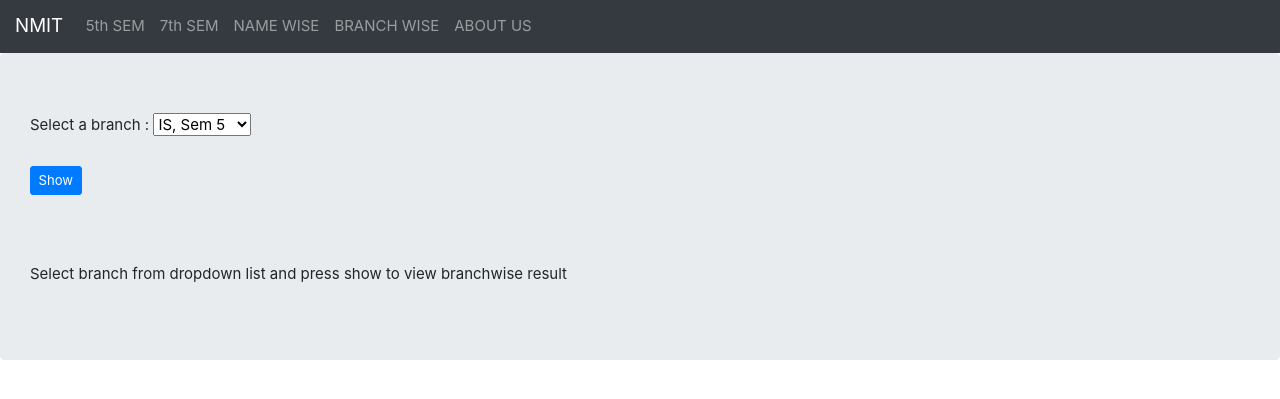
After one commit to madhuprakash19/nmitResults, a Django app: page /info/branchwise in a window 1280 px wide. The commit adds this page. Shown: the top 399 px of the page. Run offline with Django 3.2, Linux system fonts and the light colour scheme.

Commit message:
added branchwise feature

```diff
--- /dev/null
+++ b/nmit/templates/branchwise.html
@@ -0,0 +1,56 @@
+{% extends "base.html" %}
+{% block content %}
+<div class="jumbotron">
+  <form class="form" method="post">
+    {% csrf_token %}
+  <label for="branch">Select a branch : </label>
+  <select name="branch">
+    <option value="B.E - IS, Sem 5">IS, Sem 5</option>
+    <option value="B.E - CS, Sem 5">CS, Sem 5</option>
+    <option value="B.E - EC, Sem 5">EC, Sem 5</option>
+    <option value="B.E - EE, Sem 5">EE, Sem 5</option>
+    <option value="B.E - ME, Sem 5">ME, Sem 5</option>
+    <option value="B.E - AE, Sem 5">AE, Sem 5</option>
+    <option value="B.E - CV, Sem 5">CV, Sem 5</option>
+    <option value="B.E - IS, Sem 7">IS, Sem 7</option>
+    <option value="B.E - CS, Sem 7">CS, Sem 7</option>
+    <option value="B.E - EC, Sem 7">EC, Sem 7</option>
+    <option value="B.E - EE, Sem 7">EE, Sem 7</option>
+    <option value="B.E - ME, Sem 7">ME, Sem 7</option>
+    <option value="B.E - AE, Sem 7">AE, Sem 7</option>
+    <option value="B.E - CV, Sem 7">CV, Sem 7</option>
+  </select>
+  <br><br>
+  <input type="submit" value="Show" class="btn btn-sm btn-primary">
+</form>
+<br><br><br>
+{% if check %}
+<h3 class="text-muted">{{branch}} Results</h3><br>
+<table class="table">
+  <thead class="thead-dark">
+    <tr>
+      <th scope="col">#</th>
+      <th scope="col">Name</th>
+      <th scope="col">USN</th>
+      <th scope="col">BRANCH</th>
+      <th scope="col">SGPA</th>
+    </tr>
+  </thead>
+  <tbody>
+    {% for i in result %}
+    <tr>
+      <th scope="row">{{forloop.counter}}</th>
+      <td>{{i.sname.name}}</td>
+      <td>{{i.sname.usn}}</td>
+      <td>{{i.branch}}</td>
+      <td>{{i.sgpa}}</td>
+    </tr>
+    {% endfor %}
+  </tbody>
+</table>
+{% else %}
+<p>Select branch from dropdown list and press show to view branchwise result</p>
+{% endif %}
+</div>
+
+{% endblock %}
--- a/nmit/urls.py
+++ b/nmit/urls.py
@@ -7,5 +7,6 @@ urlpatterns = [
     path('sem7/',views.sem7,name='sem7'),
     path('aboutus',views.aboutus,name='aboutus'),
     path('namewise',views.namewise,name='namewise'),
-    path('result/<int:id>',views.result,name='result')
+    path('result/<int:id>',views.result,name='result'),
+    path('branchwise',views.branchwise,name='branchwise')
 ]
--- a/nmit/views.py
+++ b/nmit/views.py
@@ -32,7 +32,6 @@ def namewise(request):
     if request.method == 'POST':
         sname = request.POST.get('name', False)
         result = list(student.objects.filter(name__contains=sname))
-        print(result)
         return render(request,'namewise.html',{'result':result})
     return render(request,'namewise.html',{'result':result})
 
@@ -40,3 +39,31 @@ def result(request,id):
     name = student.objects.get(id = id)
     marks = gpa.objects.get(sname=name)
     return render(request,'result.html',{'marks':marks})
+
+def branchwise(request):
+    result = {}
+    branch={}
+    check = 0
+    if request.method == 'POST':
+        branch = request.POST['branch']
+        check = 1
+        result = list(gpa.objects.filter(branch=branch).order_by('-sgpa'))
+        return render(request,'branchwise.html',{'result':result,'branch':branch,'check':check})
+    return render(request,'branchwise.html',{'result':result,'branch':branch,'check':check})
+
+
+
+
+
+
+
+
+
+
+
+
+
+
+
+
+#
--- a/templates/base.html
+++ b/templates/base.html
@@ -23,6 +23,7 @@
       <a class="nav-item nav-link" href="{% url 'nmit:sem5' %}">5th SEM <span class="sr-only">(current)</span></a>
 			<a class="nav-item nav-link" href="{% url 'nmit:sem7' %}">7th SEM</a>
       <a class="nav-item nav-link" href="{% url 'nmit:namewise' %}">NAME WISE</a>
+			<a class="nav-item nav-link" href="{% url 'nmit:branchwise' %}">BRANCH WISE</a>
       <a class="nav-item nav-link" href="{% url 'nmit:aboutus' %}">ABOUT US</a>
     </div>
   </div>
```
